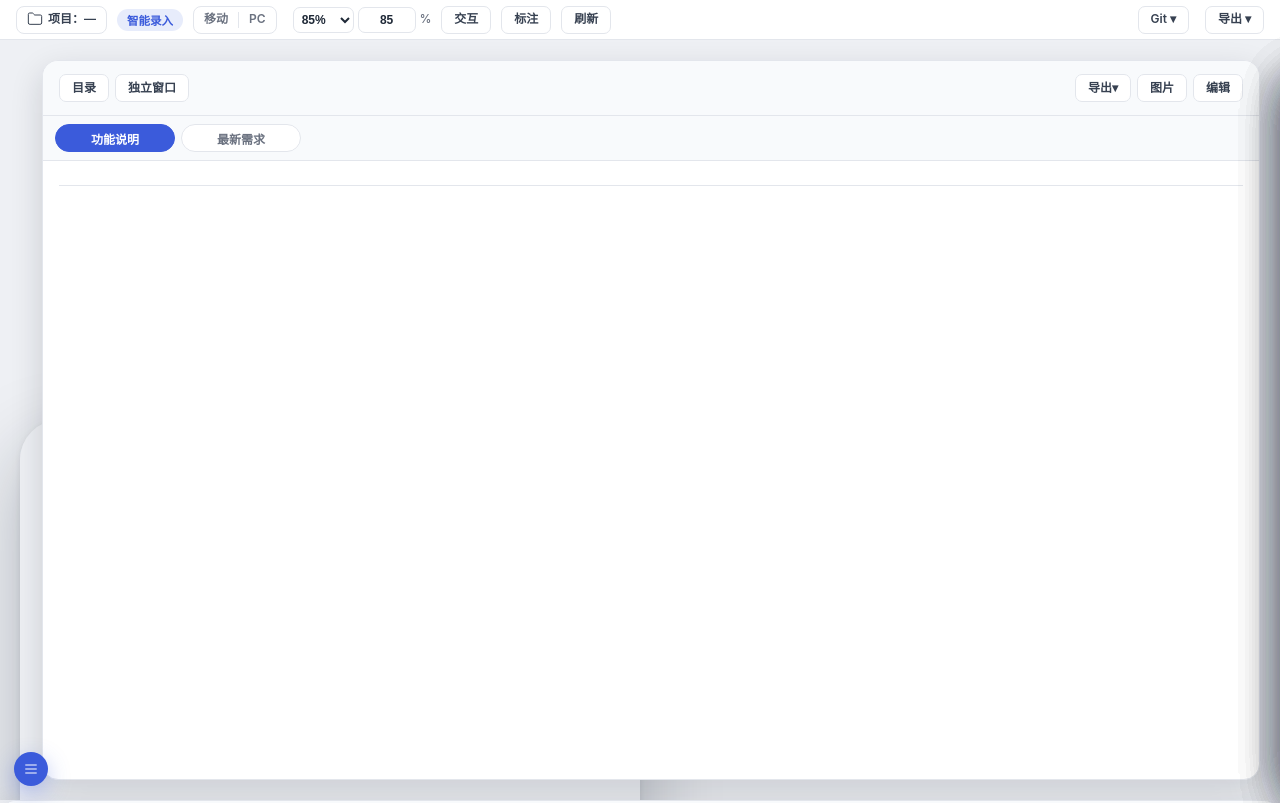
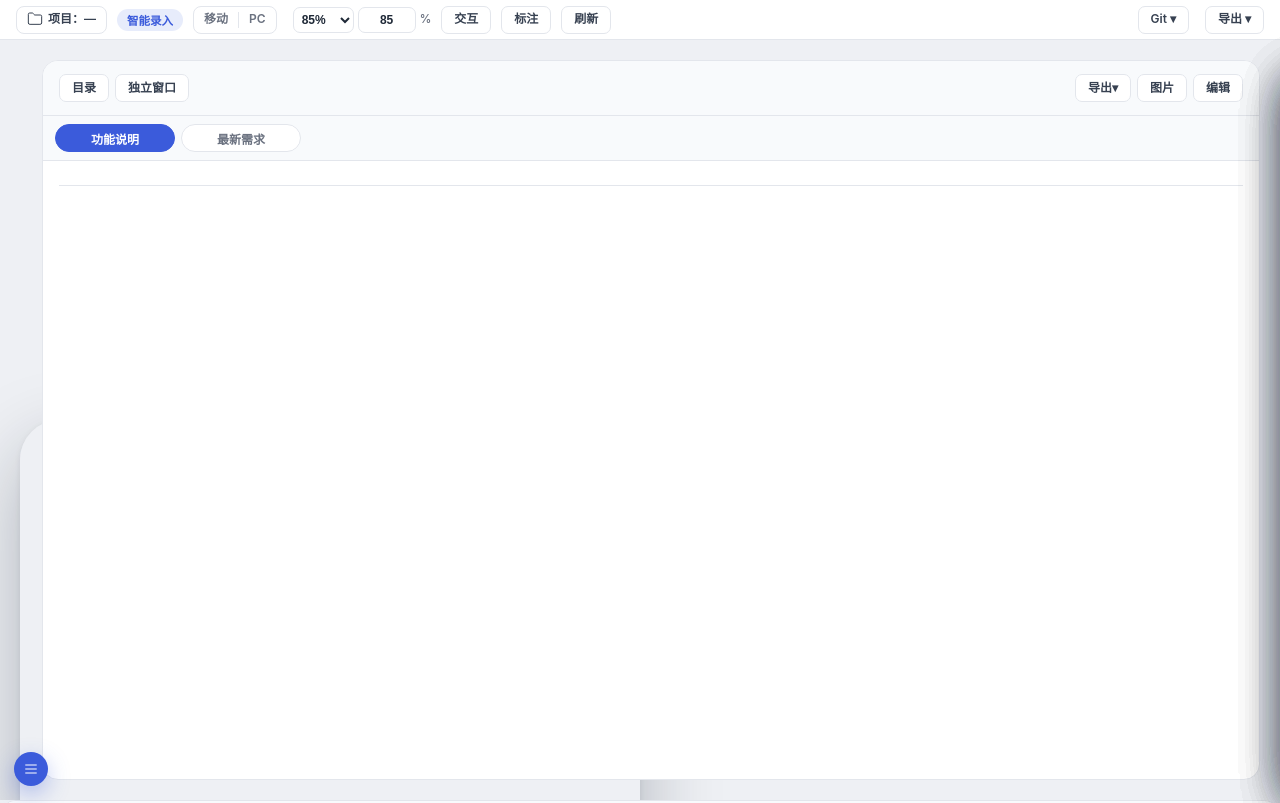
Before and after one commit to duuckwang-byte/ProtoDesk, an Electron app: page 原型+文档.html in a window 1280 px wide. Shown: the top 803 px of the page. Drawn offline with Linux system fonts and the light colour scheme; no server answers.

Commit message:
style: 去除文档面板投影，消除右侧圆角阴影

```diff
--- a/app.css
+++ b/app.css
@@ -145,7 +145,7 @@ body.kind-mobile .doc-hotzone{display:flex}
 body:not(.kind-pc) .sb-hotzone{display:flex}
 /* ═══════ 弹窗遮罩：功能说明 / 需求弹窗打开时遮罩 ═══════ */
 .sheet-mask{position:fixed;inset:0;z-index:var(--z-panel) /* P1-6 fix */;background:rgba(15,23,42,.16)}
-.docs-panel,.req-panel{position:relative;flex:1 1 0;min-width:0;height:100%;display:flex;flex-direction:column;background:var(--panel) /* P1-6 fix */;border-radius:16px;border:1px solid var(--line);box-shadow:var(--shadow);overflow:hidden}
+.docs-panel,.req-panel{position:relative;flex:1 1 0;min-width:0;height:100%;display:flex;flex-direction:column;background:var(--panel) /* P1-6 fix */;border-radius:16px;border:1px solid var(--line);box-shadow:none;overflow:hidden}
 .docs-panel{transition:flex .22s ease,width .22s ease}
 /* PC 端：功能说明为右侧悬浮弹窗，默认收起，点击“功能说明”按钮展开 */
 body.kind-pc .docs-panel{position:fixed;top:62px;right:16px;bottom:16px;width:66vw;min-width:460px;max-width:1100px;height:auto;z-index:var(--z-panel-float) /* P1-6 fix */;flex:none;transform:translateX(calc(100% + 24px));transition:transform .22s ease}
```
